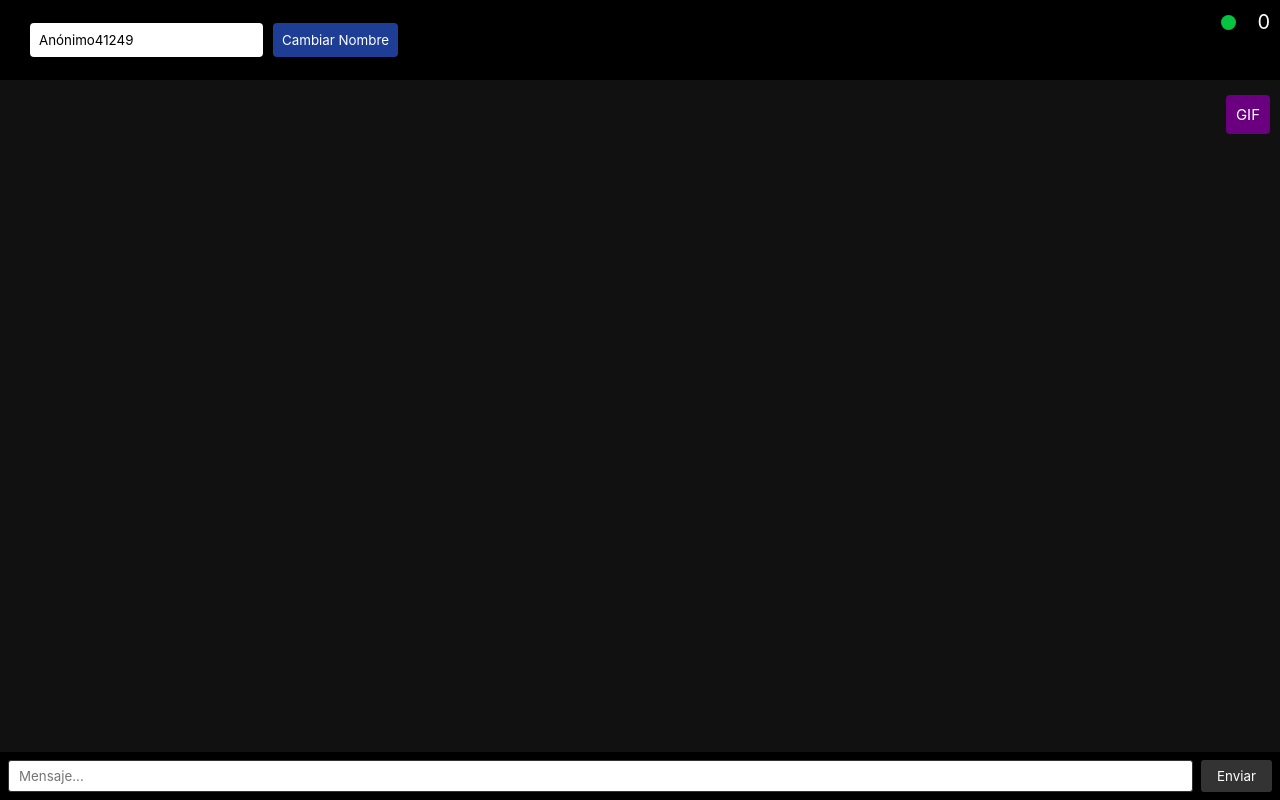
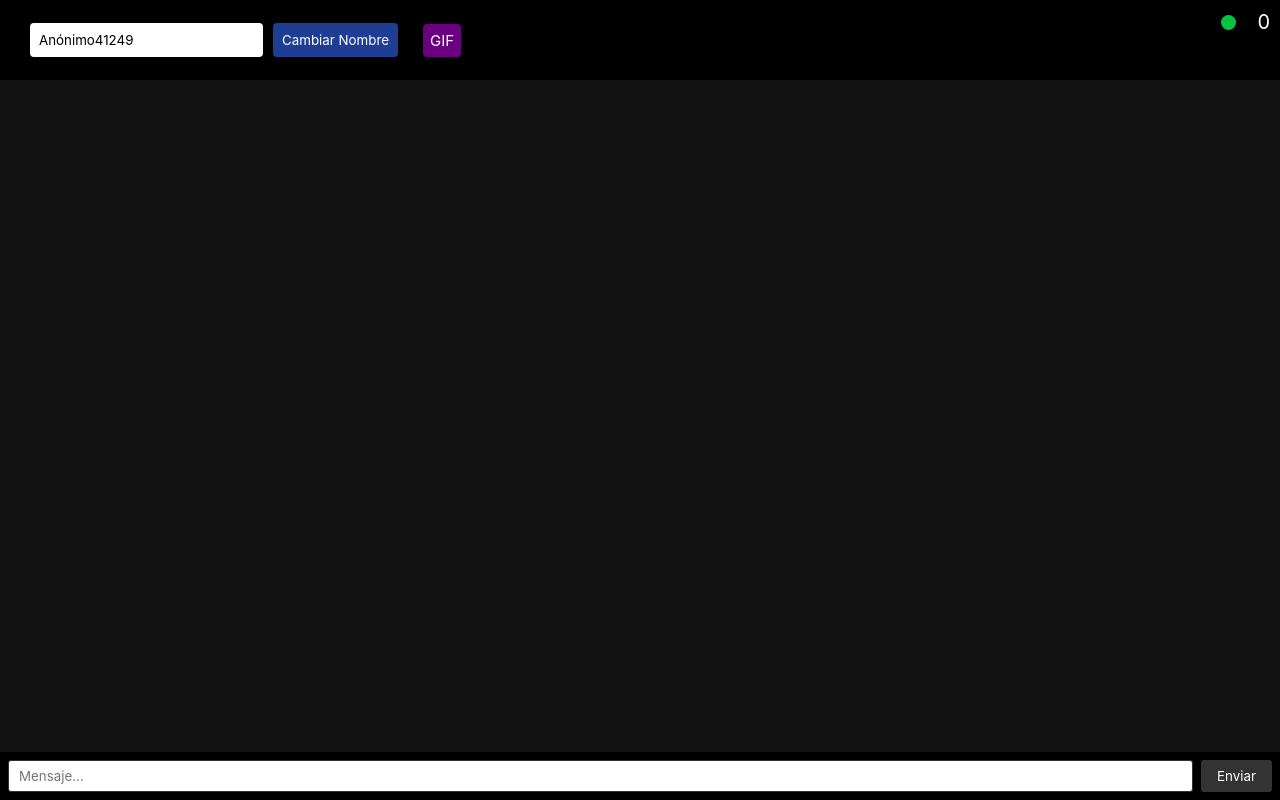
Before and after one commit to fedeperin/socket-chat, a website: page index.html in a window 1280 px wide. Drawn offline with nearby package versions, Linux system fonts and the light colour scheme; no server answers.

Commit message:
Cambiar posicion del boton para agregar gifs

```diff
--- a/index.html
+++ b/index.html
@@ -14,6 +14,7 @@
     <form id="name">
         <input type="text" autocomplete="off" placeholder="Nombre...">
         <button type="submit">Cambiar Nombre</button>
+        <button id="gifs">GIF</button>
     </form>
 
     <div id="messages"></div>
@@ -24,7 +25,6 @@
     </form>
 
     <audio src="./new-message.mp3" id="newMessageSound"></audio>
-    <button id="gifs">GIF</button>
 
     <div id="gifs-place">
         <form>
--- a/public/style.css
+++ b/public/style.css
@@ -186,11 +186,8 @@ body {
     opacity: 0.7;
 }
 
-#gifs {
-    position: fixed;
-    top: 95px;
-    right: 10px;
-    padding: 10px;
+#gifs#gifs {
+    padding: 7px;
     background: #6a0080;
     color: #fff;
     outline: none;
@@ -198,6 +195,7 @@ body {
     cursor: pointer;
     border-radius: 4px;
     font-size: 15px;
+    margin-left: 20px;
     transition: all .5s ease;
 }
 
```
